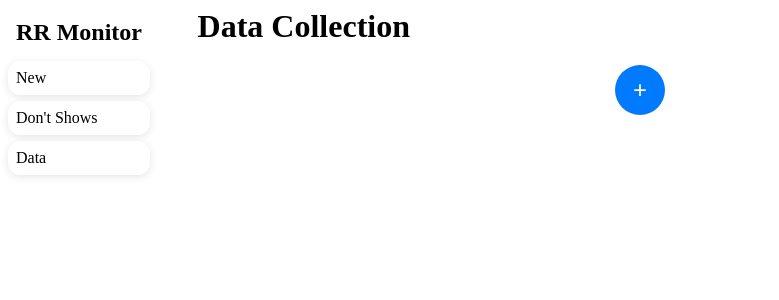
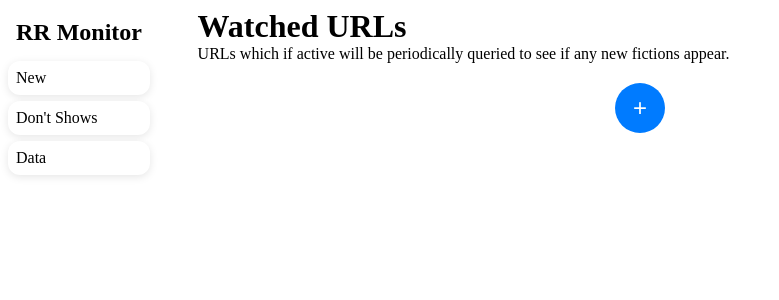
Before and after one commit to LokiLin14/royal-road-monitor, a Flask app: page /watched_urls in a window 1280 px wide. Shown: the top 300 px of the page, without its empty margins (0-779 px from the left). Run offline with Flask 3, Linux system fonts and the light colour scheme; data that the repository does not hold is empty.

Commit message:
Feature: Description changes

```diff
--- a/src/royal_road_monitor/templates/new_fictions.html
+++ b/src/royal_road_monitor/templates/new_fictions.html
@@ -9,7 +9,7 @@
     <div class="content-heading">
         <div>
             <h1>New Fictions</h1>
-            <p>Display the fictions ordered by their first appearance on the page.</p>
+            <p>Fictions ordered by their first appearance on the page.</p>
         </div>
 
         <form action="{{ url_for('new') }}" method="get">
--- a/src/royal_road_monitor/templates/watched_urls.html
+++ b/src/royal_road_monitor/templates/watched_urls.html
@@ -26,7 +26,10 @@
 
 {% block body %}
     <div class="content-heading">
-        <h1> Data Collection </h1>
+        <div>
+            <h1>Watched URLs</h1>
+            <p>URLs which if active will be periodically queried to see if any new fictions appear.</p>
+        </div>
     </div>
 
     <div class="content-body">
```
Also changed, not shown: src/royal_road_monitor/templates/dont_shows.html (+3 -4 lines).
